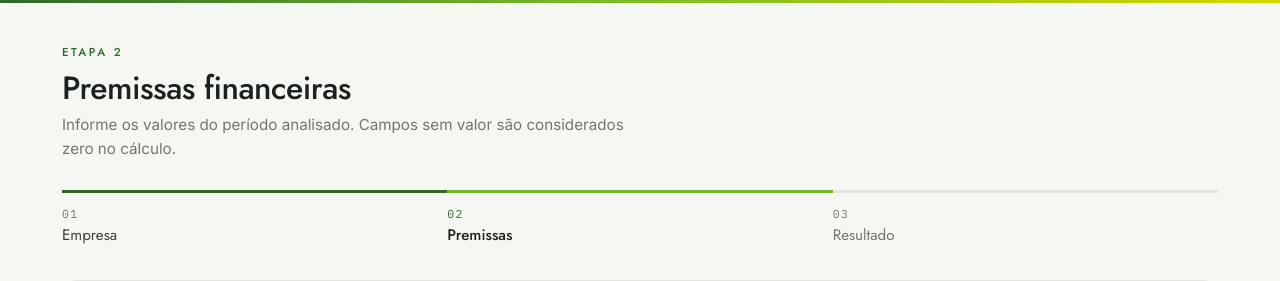
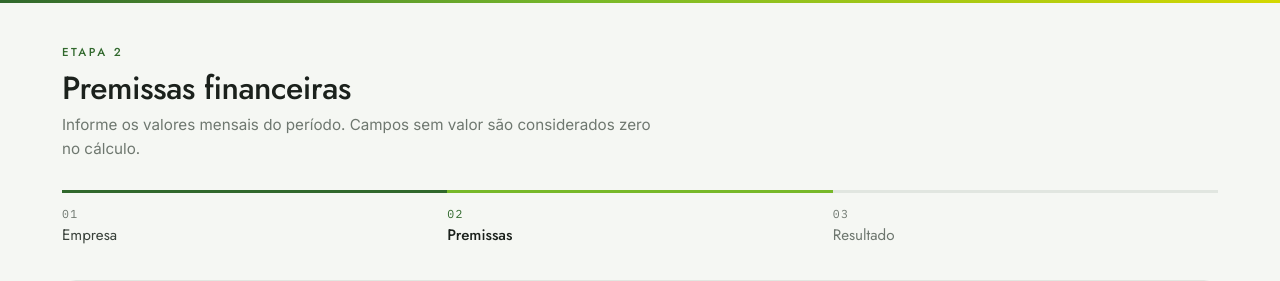
Before and after one commit to Haiekk/Comparativo-de-Regime-Tribut-rio, a Flask app: page /premissas in a window 1280 px wide. Shown: the part 100-381 px from the top of the page. Run offline with Flask 3, Linux system fonts and the light colour scheme; the visitor is signed in with stand-in values (Sample User, id 1).

Commit message:
Correção de textos

```diff
--- a/templates/premissas.html
+++ b/templates/premissas.html
@@ -6,7 +6,7 @@
     <span class="dv-eyebrow">Etapa 2</span>
     <h2>Premissas financeiras</h2>
     <p>
-        Informe os valores do período analisado. Campos sem valor são
+        Informe os valores mensais do período. Campos sem valor são
         considerados zero no cálculo.
     </p>
 </div>
@@ -101,7 +101,7 @@
 </div>
 
 <!-- ===================================================== -->
-<!-- CUSTOS E DESPESAS (quadro unificado) -->
+<!-- CUSTOS E DESPESAS -->
 <!-- ===================================================== -->
 
 <div class="accordion-item">
@@ -125,7 +125,7 @@
 
             <p class="dv-painel-nota">
                 Custos e despesas do período. O sistema identifica automaticamente
-                quais geram crédito de PIS/COFINS no Lucro Real.
+                quais geram crédito de PIS/COFINS no Lucro Real e Presumido.
             </p>
 
             <div class="row g-4">
```
